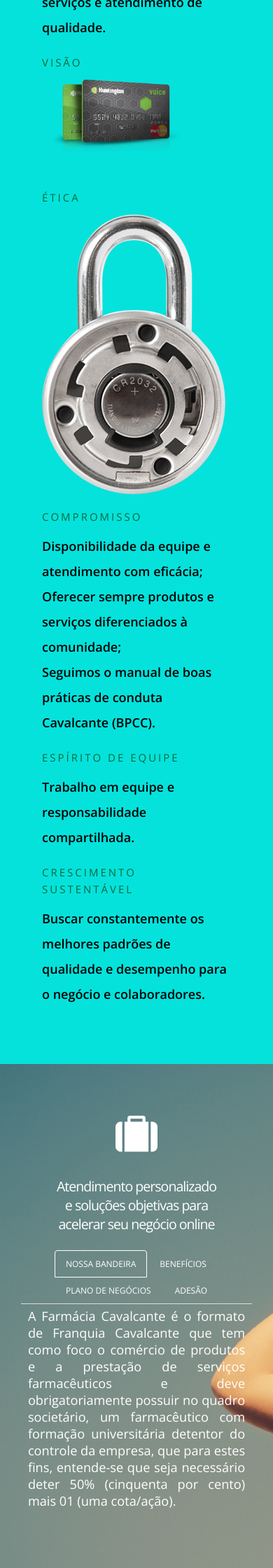
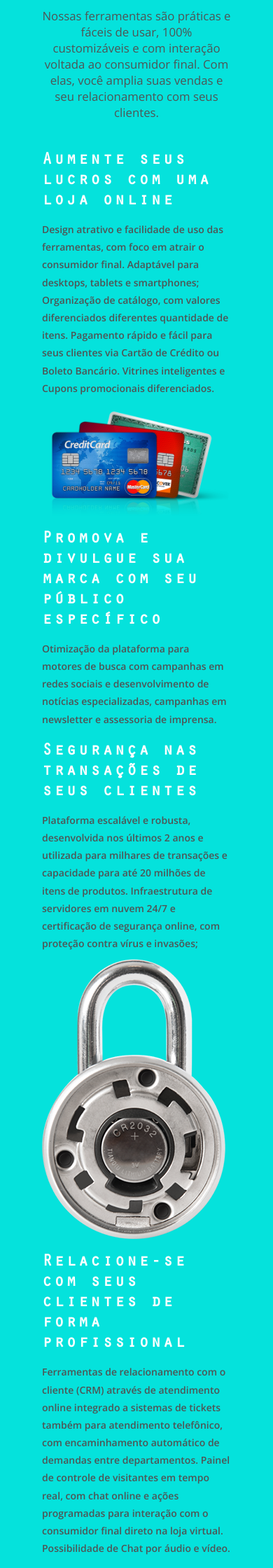
Before and after one commit to 3ecologias/3ecommerce, a Django app: page / in a window 390 px wide. Shown: the part 1320-3560 px from the top of the page at 70% size. Run offline with Django 3.2, Linux system fonts and the light colour scheme; some libraries are stand-ins or nearby versions.

Commit message:
apagou las velas

```diff
--- a/core/static/css/layout.css
+++ b/core/static/css/layout.css
@@ -19,8 +19,12 @@ e. Footer
 /* a. General Styles
 /* ------------------------------------------------------------------ */
 
-body { background: #0f0f0f; font-family: 'Open Sans', sans-serif !important; font-weight: 300;}
+body { background: #0f0f0f; font-family: 'Open Sans', sans-serif !important; font-weight: 300; -webkit-font-smoothing: antialiased;text-rendering: optimizeLegibility;}
 
+.section-header,
+.section-content {
+  max-width: 880px;
+}
 
 /* ------------------------------------------------------------------ */
 /* b. Intro Styles
@@ -317,9 +323,8 @@ ul#nav li.current a { color: rgba(5, 226, 220, 1); }
 
 #about {
   background: rgba(5,226,220,1);
-  color: #000;
+  color: #4f5454;
   padding-top: 0px;
-  padding-bottom: 72px;
   overflow: hidden;
 }
 #about a, #about a:visited  { color: #0C3012; }
@@ -353,9 +358,8 @@ ul#nav li.current a { color: rgba(5, 226, 220, 1); }
   font-weight: 600;
 }
 #about h3 {
-  font: 15px/24px 'Open Sans', sans-serif;
-  color: rgba(4, 106, 56, 1);
-  text-transform: uppercase;
+  font:2em 'OratorStd', sans-serif;
+  color: white;
   letter-spacing: 3px;
   margin-bottom: 12px;
 }
@@ -402,7 +403,7 @@ ul#nav li.current a { color: rgba(5, 226, 220, 1); }
 #franchise .section-header p {
   color: #fff;
   padding: 0 3%;
-  text-align: justify;
+  font-weight:600;
 }
 #franchise h3 {
   font: 15px/24px 'Open Sans', sans-serif;
@@ -420,21 +445,18 @@ ul#nav li.current a { color: rgba(5, 226, 220, 1); }
   text-align: center;
 }
 #call-to-action .section-ads {
-  max-width: 880px;
   padding-top: 36px;
   border-top: 1px dotted #4b8f57;
   border-top: 1px dotted rgba(255, 255, 255, .2);
 }
 #call-to-action h2 {
   font: 4em 'Open Sans', sans-serif;
-  color: #EBEEEE;
   letter-spacing: -0.5px;
   margin-bottom: 18px;
   padding: 0 15%;
 }
 #call-to-action h2 a { color: #fff !important; }
 #call-to-action p {
-  color: #fff;
   padding: 0 8%;
 }
 #call-to-action span {
--- a/core/static/css/media-queries.css
+++ b/core/static/css/media-queries.css
@@ -158,6 +158,7 @@
 
 	#franchise {
 		padding-top: 4em;
+		background-position: 32%;
 	}
 
 	#franchise .section-header h1 {
@@ -395,11 +396,19 @@
 	#about .section-header .icon-wrap { font-size: 50px; }
 	#about .section-header h1,
 	#call-to-action h2 {
-		font: 24px/30px 'Open Sans', sans-serif;
+		font: 2em 'Open Sans', sans-serif;
 		padding: 0;
 	}
+	#about h3 {
+		font-size: 1.7em;
+		font-weight: bold;
+	}
+	#about p {
+		font-size: 1.0em;
+		    line-height: 1.8;
+	}
 	#about p.lead {
-		font: 16px/33px 'merriweather-light', sans-serif;
+		font: 1.2em 'Open Sans', sans-serif;
 		padding: 0;
 	}
 	#call-to-action .action a.button { width: 100%; }
--- a/core/templates/core/index.html
+++ b/core/templates/core/index.html
@@ -79,46 +79,53 @@
             <h2>Seus clientes cada vez mais próximos</h2>
 
             <p class="lead">
-                Um texto massa e descrever as ferramentas embaixo, como a tray              </p>
+              Uma pesquisa recente do Instituto de Tecnologia de Massachusetts mostra que quase 90% dos empresários acreditam que seu negócio será radicalmente transformado pelas tecnologias digitais. Porém, menos da metade se dizem preparados para as mudanças porvir. O empresário sabe, cada vez mais, da importância de ampliar a presença digital do seu negócio.
+            </p>
+            <p class="lead">
+              Nossas ferramentas são práticas e fáceis de usar, 100% customizáveis e com interação voltada ao consumidor final. Com elas, você amplia suas vendas e seu relacionamento com seus clientes.
+            </p>
           </div>
 
         </div> <!-- end section-ads -->
 
       </div> <!-- end call-to-action -->
-
+      <div class="row section-content"> <!-- section tools -->
         <div class="six columns">
-            <h3>Missão</h3>
-            <p>Promover o bem estar e encantar clientes e colaboradores, através de atitudes inovadoras, produtos, serviços e atendimento de qualidade.</p>
+          <h3>Aumente seus lucros com uma loja online</h3>
+          <p>Design atrativo e facilidade de uso das ferramentas, com foco em atrair o consumidor final. Adaptável para desktops, tablets e smartphones; Organização de catálogo, com valores diferenciados diferentes quantidade de itens.  Pagamento rápido e fácil para seus clientes via Cartão de Crédito ou Boleto Bancário. Vitrines inteligentes e Cupons promocionais diferenciados. </p>
         </div>
         <div class="six columns">
-            <h3>Visão</h3>
           <img src="{% static 'images/cartoes.png' %}" class="img-responsive" />
         </div>
-
-          <div class="row section-content">
         <div class="six columns">
-              <h3>Ética</h3>
-              <img src="{% static 'images/seguranca.png' %}" class="img-responsive" />
-            </div>
-            <div class="six columns">
-              <h3>Compromisso</h3>
+          <h3>Promova e divulgue sua marca com seu público específico</h3>
           <p>
-                Disponibilidade da equipe e atendimento com eficácia;<br>
-                Oferecer sempre produtos e serviços diferenciados à comunidade;<br>
-                Seguimos o manual de boas práticas de conduta Cavalcante (BPCC).
+            Otimização da plataforma para motores de busca com campanhas em redes sociais e desenvolvimento de notícias especializadas, campanhas em newsletter e assessoria de imprensa.
           </p>
         </div>
         <div class="six columns">
-              <h3>Espírito de equipe</h3>
+          <h3>Segurança nas transações de seus clientes</h3>
           <p>
-                Trabalho em equipe e responsabilidade compartilhada.
+            Plataforma escalável e robusta, desenvolvida nos últimos 2 anos e utilizada para milhares de transações e capacidade para até 20 milhões de itens de produtos. Infraestrutura de servidores em nuvem 24/7 e certificação de segurança online, com proteção contra vírus e invasões;
           </p>
         </div>
         <div class="six columns">
-              <h3>Crescimento Sustentável</h3>
+          <img src="{% static 'images/seguranca.png' %}" class="img-responsive" />
+        </div>
+
+        <div class="six columns">
+          <h3>Relacione-se com seus clientes de forma profissional</h3>
           <p>
-                Buscar constantemente os melhores padrões de qualidade e desempenho para o negócio e colaboradores.
+            Ferramentas de relacionamento com o cliente (CRM) através de atendimento online integrado a sistemas de tickets também para atendimento telefônico, com encaminhamento automático de demandas entre departamentos. Painel de controle de visitantes em tempo real, com chat online e ações programadas para interação com o consumidor final direto na loja virtual. Possibilidade de Chat por áudio e vídeo.            </p>
+          </div>
+          <div class="six columns">
+            <h3>Controle do seu negócio na ponta dos dedos</h3>
+            <p>
+              Facilidade no uso da ferramenta para a gestão de pedidos, emissão de relatórios completos em tempo real e com consultoria especializada em vendas digitais.
             </p>
+          </div>
+          <div class="six columns">
+            <img src="{% static 'images/relatorios.png' %}" class="img-responsive" />
           </div>
         </div> <!-- end section-content -->
       </div>
@@ -144,137 +151,15 @@
         <div class="row">
           <!-- Col -->
           <div>
-              <!-- Nav Tabs -->
-              <div class="nav-align">
-                <ul class="nav nav-tabs tpl-minimal-tabs animate">
-                  <li class="active">
-                    <a href="#mini-one" class="button" data-toggle="tab">Nossa Bandeira</a>
-                  </li>
-
-                  <li>
-                    <a href="#mini-two" class="button" data-toggle="tab">Benefícios</a>
-                  </li>
-
-                  <li>
-                    <a href="#mini-three" class="button" data-toggle="tab">Plano de Negócios</a>
-                  </li>
-
-                  <li>
-                    <a href="#mini-four" class="button" data-toggle="tab">Adesão</a>
-                  </li>
-
-                </ul>
+            <!-- Tab panes -->
+            <div class="section-text align-center">
+              <div class="fade in active">
+                <p class="lead">
+                  Atendemos em escala nacional, com plataformas desenvolvidas para diversos setores da economia. Nosso atendimento é rápido, especializado e didático, e nosso foco é sempre aumentar as vendas de nossos clientes e ampliar sua presença digital junto a seus consumidores. E pagamento facilitado em até 12x!
+                </p>
+                <div class="five columns offset-3">
+                  <a href="#contatos" class="modal-link" data-toggle="modal"><button class="btn btn-lg">contato</button></a>
                 </div>
-              <!-- End Nav Tabs -->
-
-              <!-- Tab panes -->
-              <div class="tab-content tpl-minimal-tabs-cont section-text align-center">
-
-                <div class="tab-pane fade in active" id="mini-one">
-                  <p class="lead"> A Farmácia Cavalcante é o formato de Franquia Cavalcante que tem como foco o comércio de produtos e a prestação de serviços farmacêuticos e deve obrigatoriamente possuir no quadro societário, um farmacêutico com formação universitária detentor do controle da empresa, que para estes fins, entende-se que seja necessário deter 50% (cinquenta por cento) mais 01 (uma cota/ação).</p>
-                </div>
-
-                <div class="tab-pane fade" id="mini-two">
-                  <p class="lead">O mercado farmacêutico encontra-se em plena expansão, além disso, todo empreendedor quer um tipo de atividade estável que lhe dê segurança de retorno do capital investido. Com o envelhecimento da população e ascensão das classes sociais, o mercado torna-se extremamente competitivo. Ele então se transforma rapidamente, exigindo de seus gestores um vasto conhecimento em gestão e informações periódicas para garantir o faturamento e a rentabilidade desejada.
-                  </p>
-                  <a href="#beneficios" class="modal-link" data-toggle="modal"><button class="btn btn-lg main-button">Saiba mais</button></a>
-                </div>
-
-                <div class="tab-pane fade" id="mini-three">
-                  <p>A Franquia é um modelo já consolidado no mercado que oferece ao profissional farmacêutico uma oportunidade de montar sua farmácia com maior segurança e capacidade de competitividade.</p>
-                  <table class="table">
-                    <thead>
-                      <tr>
-                        <th>Itens</th>
-                        <th>Informações</th>
-                        <th>Detalhes</th>
-                      </tr>
-                    </thead>
-                    <tbody>
-                      <tr>
-                        <th scope="row">1</th>
-                        <td>Investimento aproximado</td>
-                        <td>a partir de R$ 90.000,00</td>
-                      </tr>
-                      <tr>
-                        <th scope="row">2</th>
-                        <td>Área mínima</td>
-                        <td>65m²</td>
-                      </tr>
-                      <tr>
-                        <th scope="row">3</th>
-                        <td>Prazo de retorno</td>
-                        <td>18 a 36 meses</td>
-                      </tr>
-                      <tr>
-                        <th scope="row">4</th>
-                        <td>Lucratividade</td>
-                        <td>3 a 12% faturamento bruto</td>
-                      </tr>
-                      <tr>
-                        <th scope="row">5</th>
-                        <td>Funcionário por unidade</td>
-                        <td> 03 a 10</td>
-                      </tr>
-                      <tr>
-                        <th scope="row">6</th>
-                        <td>Taxa de franquia</td>
-                        <td>R$ 5.000,00</td>
-                      </tr>
-                      <tr>
-                        <th scope="row">7</th>
-                        <td>Taxa mensal de royalties</td>
-                        <td> Um salário mínimo</td>
-                      </tr>
-                      <tr>
-                        <th scope="row">8</th>
-                        <td>Taxa mensal de mídia</td>
-                        <td>A ser definido</td>
-                      </tr>
-                    </tbody>
-                  </table>
-                </div>
-
-                <div class="tab-pane fade" id="mini-four">
-                  <table class="table">
-                    <thead>
-                      <tr>
-                        <th>Itens</th>
-                        <th>Perfil</th>
-                      </tr>
-                    </thead>
-                    <tbody>
-                      <tr>
-                        <th scope="row">1</th>
-                        <td>Ter no mínimo 25 anos</td>
-                      </tr>
-                      <tr>
-                        <th scope="row">2</th>
-                        <td>Formação superior em farmácia</td>
-                      </tr>
-                      <tr>
-                        <th scope="row">3</th>
-                        <td>Espírito empreendedor</td>
-                      </tr>
-                      <tr>
-                        <th scope="row">4</th>
-                        <td>Capacidade financeira para instalar a franquia</td>
-                      </tr>
-                      <tr>
-                        <th scope="row">5</th>
-                        <td>Ter visão de Crescimento com a Rede</td>
-                      </tr>
-                      <tr>
-                        <th scope="row">6</th>
-                        <td>Participar integralmente dos Treinamentos</td>
-                      </tr>
-                      <tr>
-                        <th scope="row">7</th>
-                        <td>Estar de acordo em seguir as regras do Sistema de Franquias da Farmácia Cavalcante.</td>
-                      </tr>
-                    </tbody>
-                  </table>
-                  <a href="#contatos" class="modal-link" data-toggle="modal"><button class="btn btn-lg main-button">Entre em contato</button></a>
               </div>
             </div>
           </div>
@@ -339,7 +224,7 @@
     <div class="twelve columns">
 
       <div class="copyright">
-        <a title="Styleshout" href="http://www.3ecologias.net/"><img class="img-responsive img-footer center-block" src="{% static 'images/logo-3e.png' %}"></a>
+        <a title="Styleshout" href="http://www.3ecologias.net/" target="_blank"><img class="img-responsive img-footer center-block" src="{% static 'images/logo-3e.png' %}"></a>
       </div>
 
     </div>
@@ -367,7 +252,7 @@
               <form class="form contact-form" id="contact_form" method="POST">
                 {% csrf_token %}
                 <div class="clearfix">
-                  <div class="cf-left-col">
+                  <div class="six columns">
                     <!-- Name -->
                     <div class="form-group">
                       {{ form.name }}
@@ -377,7 +262,7 @@
                       {{ form.email }}
                     </div>
                   </div>
-                  <div class="cf-right-col">
+                  <div class="six columns">
                     <!-- Message -->
                     <div class="form-group">
                       {{ form.message }}
@@ -394,7 +279,7 @@
                   <div class="cf-right-col">
                     <!-- Send Button -->
                     <div class="align-right pt-10">
-                      <button type="submit" name="contact" class="submit_btn btn btn-mod main-button send">Envie a mensagem</button>
+                      <button type="submit" name="contact" class="submit_btn btn btn-mod send">Envie a mensagem</button>
                     </div>
 
                   </div>
```
Also changed, not shown: other parts of core/static/css/layout.css (+34 -11 lines), core/static/images/cartoes.png, 11 other files. Lines whose indentation alone changed are shown as unchanged.
